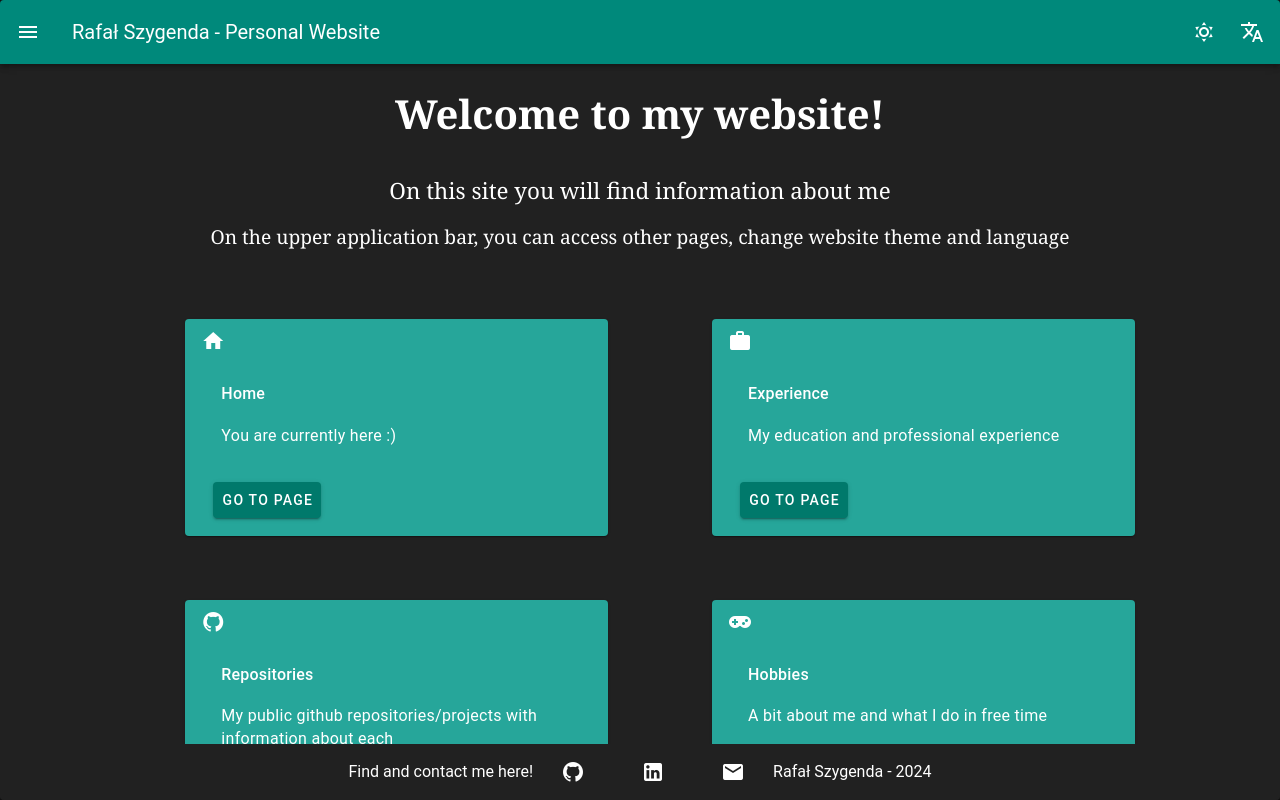
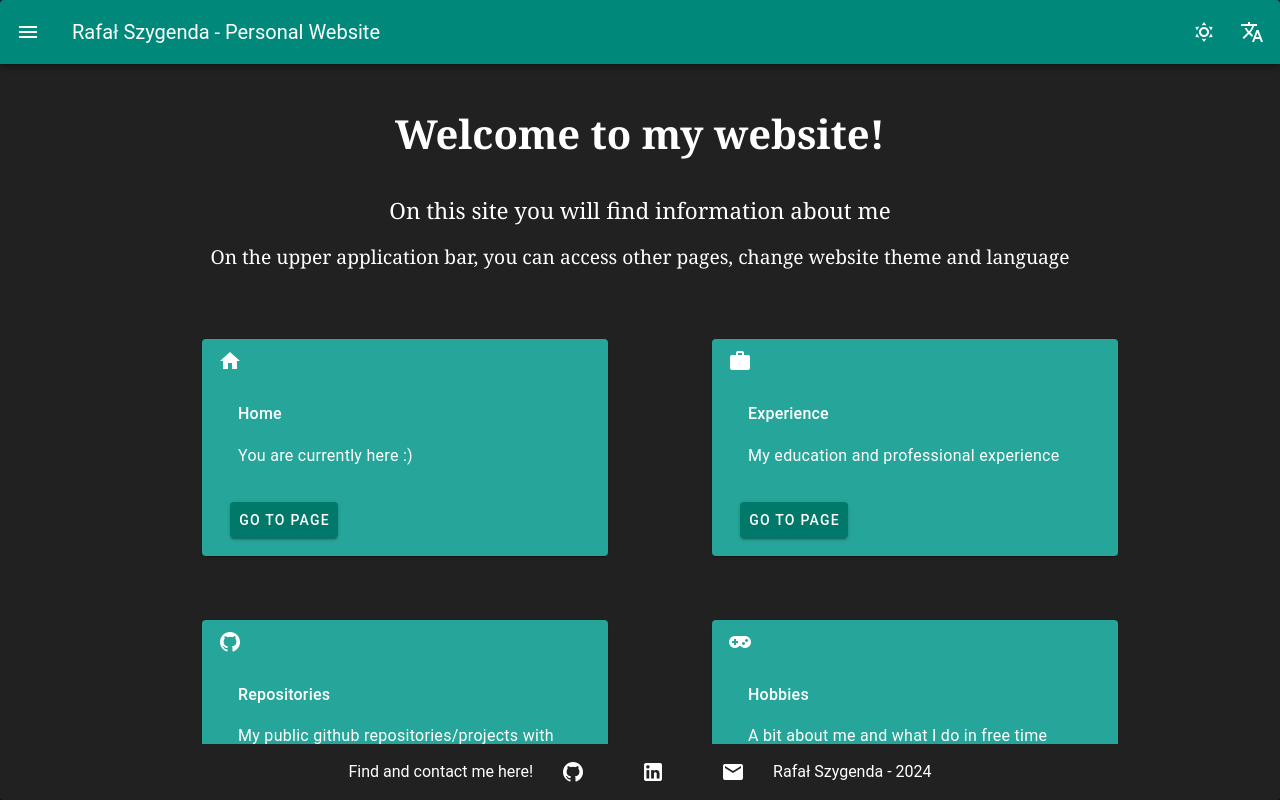
Before and after one commit to kszygenda/personal-website, a Vue app: page /Home in a window 1280 px wide. Built offline with nearby package versions, Linux system fonts and the light colour scheme.

Commit message:
scrollbar fix, daj mi spokoj dominik

```diff
--- a/src/pages/HomePage.vue
+++ b/src/pages/HomePage.vue
@@ -1,5 +1,6 @@
 <template>
   <div class="HomePage">
+    <div class="scrollable-content">
       <div class="text-center">
         <h1>{{ tm('HomeView.welcome') }}</h1>
         <h4>{{tm('HomeView.welcome_text')}}</h4>
@@ -34,6 +35,7 @@
         </v-row>
       </v-container>
     </div>
+  </div>
 </template>
 
 <script setup>
@@ -61,6 +63,13 @@ function goToPage(route) {
 }
 </script>
 <style scoped lang="sass">
+.HomePage
+  height: 95vh
+  display: flex
+  flex-direction: column
+  overflow-y: auto
+  flex-grow: 1
+
 .text-center
   text-align: center
   margin-top: 20px
--- a/src/styles/settings.scss
+++ b/src/styles/settings.scss
@@ -9,6 +9,6 @@
 //   $color-pack: false
 // );
 //https://stackoverflow.com/questions/77665793/scrollbar-shown-by-default-using-vuetify-3
-//html {
-//  overflow-y: auto !important;
-//}
+html {
+  overflow-y: auto !important;
+}
```
Lines whose indentation alone changed are shown as unchanged.
